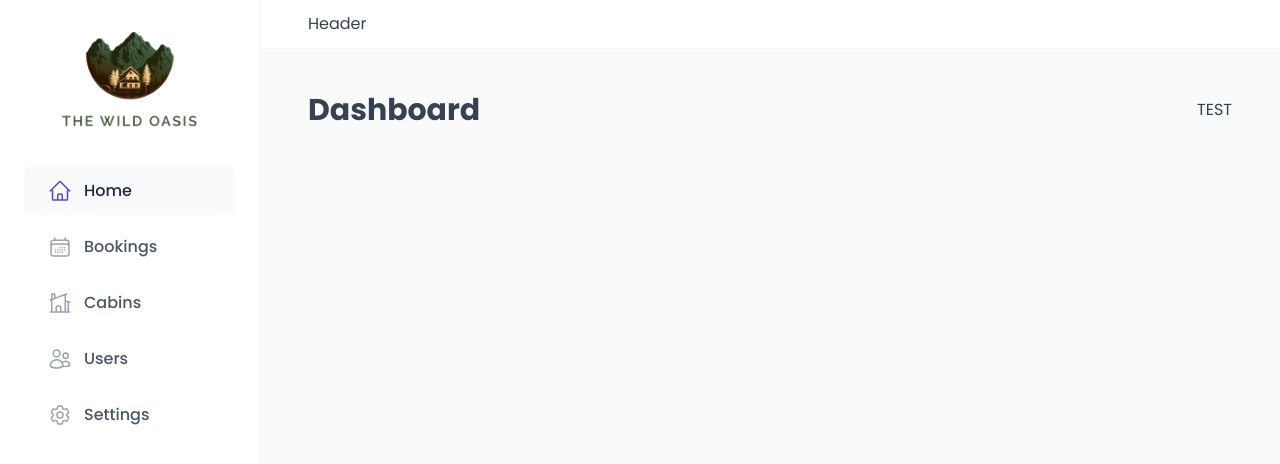
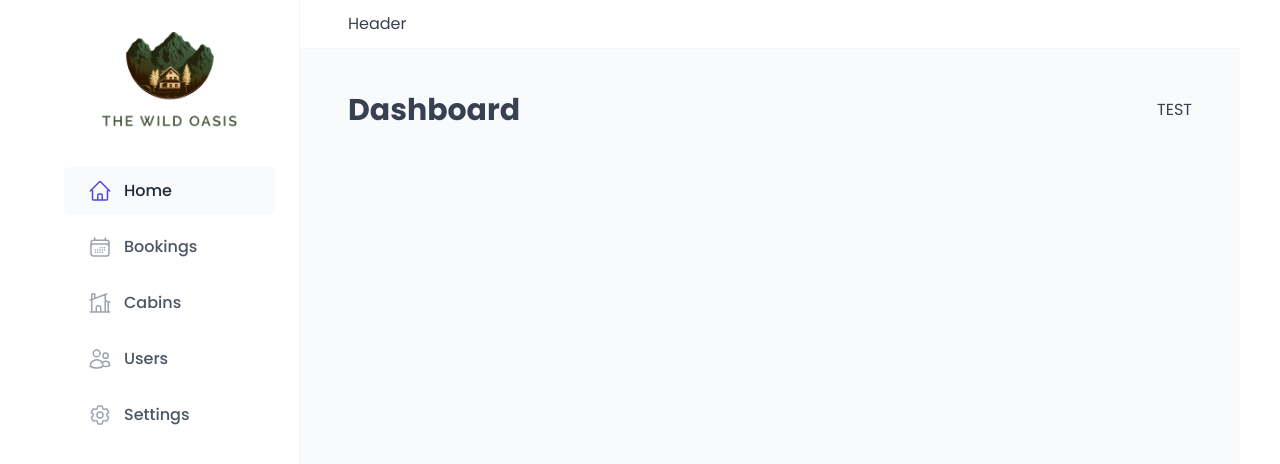
Before and after one commit to NaveedMaq/the-wild-oasis, a React (Vite) app: page /dashboard in a window 1280 px wide. Shown: the top 464 px of the page. Built offline with nearby package versions, Linux system fonts and the light colour scheme; a web font is replaced by a local one.

Commit message:
add cabin page

```diff
--- a/package.json
+++ b/package.json
@@ -13,8 +13,10 @@
     "@supabase/supabase-js": "^2.33.2",
     "@tanstack/react-query": "^4.35.3",
     "@tanstack/react-query-devtools": "^4.35.3",
+    "date-fns": "^2.30.0",
     "react": "^18.2.0",
     "react-dom": "^18.2.0",
+    "react-hot-toast": "^2.4.1",
     "react-icons": "^4.11.0",
     "react-router-dom": "^6.16.0",
     "styled-components": "^6.0.8"
--- a/src/features/cabins/CabinRow.jsx
+++ b/src/features/cabins/CabinRow.jsx
@@ -1,4 +1,8 @@
-import styled from "styled-components";
+import styled from 'styled-components';
+import { formatCurrency } from '../../utils/helpers';
+import { useMutation, useQueryClient } from '@tanstack/react-query';
+import { deleteCabin } from '../../services/apiCabins';
+import toast from 'react-hot-toast';
 
 const TableRow = styled.div`
   display: grid;
@@ -25,16 +29,56 @@ const Cabin = styled.div`
   font-size: 1.6rem;
   font-weight: 600;
   color: var(--color-grey-600);
-  font-family: "Sono";
+  font-family: 'Sono';
 `;
 
 const Price = styled.div`
-  font-family: "Sono";
+  font-family: 'Sono';
   font-weight: 600;
 `;
 
 const Discount = styled.div`
-  font-family: "Sono";
+  font-family: 'Sono';
   font-weight: 500;
   color: var(--color-green-700);
 `;
+
+function CabinRow({ cabin }) {
+  const {
+    id: cabinId,
+    name,
+    maxCapacity,
+    regularPrice,
+    discount,
+    image,
+  } = cabin;
+
+  const queryClient = useQueryClient();
+
+  const { isLoading: isDeleting, mutate } = useMutation({
+    mutationFn: deleteCabin,
+    onSuccess: () => {
+      toast.success('Cabin successfully deleted');
+      queryClient.invalidateQueries({
+        queryKey: ['cabins'],
+      });
+    },
+
+    onError: (err) => toast.error(err.message),
+  });
+
+  return (
+    <TableRow>
+      <Img src={image} />
+      <Cabin>{name}</Cabin>
+      <div>Fits up to {maxCapacity} guests</div>
+      <Price>{formatCurrency(regularPrice)}</Price>
+      <Discount>{formatCurrency(discount)}</Discount>
+      <button onClick={() => mutate(cabinId)} disabled={isDeleting}>
+        Delete
+      </button>
+    </TableRow>
+  );
+}
+
+export default CabinRow;
--- a/src/features/cabins/CabinTable.jsx
+++ b/src/features/cabins/CabinTable.jsx
@@ -1,4 +1,8 @@
-import styled from "styled-components";
+import { useQuery } from '@tanstack/react-query';
+import styled from 'styled-components';
+import { getCabins } from '../../services/apiCabins';
+import Spinner from '../../ui/Spinner';
+import CabinRow from './CabinRow';
 
 const Table = styled.div`
   border: 1px solid var(--color-grey-200);
@@ -23,3 +27,35 @@ const TableHeader = styled.header`
   color: var(--color-grey-600);
   padding: 1.6rem 2.4rem;
 `;
+
+function CabinTable() {
+  const {
+    isLoading,
+    data: cabins,
+    error,
+  } = useQuery({
+    queryKey: ['cabins'],
+    queryFn: getCabins,
+  });
+
+  if (isLoading) return <Spinner />;
+
+  return (
+    <Table role='table'>
+      <TableHeader role='row'>
+        <div></div>
+        <div>Cabin</div>
+        <div>Capacity</div>
+        <div>Price</div>
+        <div>Discount</div>
+        <div></div>
+      </TableHeader>
+
+      {cabins.map((cabin) => (
+        <CabinRow cabin={cabin} key={cabin.id} />
+      ))}
+    </Table>
+  );
+}
+
+export default CabinTable;
--- a/src/main.jsx
+++ b/src/main.jsx
@@ -4,11 +4,12 @@ import App from './App.jsx';
 import { QueryClient, QueryClientProvider } from '@tanstack/react-query';
 import GlobalStyles from './styles/GlobalStyles.js';
 import { ReactQueryDevtools } from '@tanstack/react-query-devtools';
+import { Toaster } from 'react-hot-toast';
 
 const queryClient = new QueryClient({
   defaultOptions: {
     queries: {
-      staleTime: 60 * 1000,
+      staleTime: 0,
     },
   },
 });
@@ -17,6 +18,26 @@ ReactDOM.createRoot(document.getElementById('root')).render(
   <React.StrictMode>
     <QueryClientProvider client={queryClient}>
       <ReactQueryDevtools initialIsOpen={false} />
+      <Toaster
+        position='top-center'
+        gutter={12}
+        containerStyle={{ margin: '8px' }}
+        toastOptions={{
+          success: {
+            duration: 3000,
+          },
+          error: {
+            duration: 5000,
+          },
+          style: {
+            fontSize: '16px',
+            maxWidth: '500px',
+            padding: '16px 24px',
+            backgroundColor: 'var(--color-grey-0)',
+            color: 'var(--color-grey-700)',
+          },
+        }}
+      />
       <GlobalStyles />
       <App />
     </QueryClientProvider>
--- a/src/pages/Cabins.jsx
+++ b/src/pages/Cabins.jsx
@@ -1,22 +1,19 @@
-import { useEffect } from 'react';
+import CabinTable from '../features/cabins/CabinTable';
 import Heading from '../ui/Heading';
 import Row from '../ui/Row';
-import { getCabins } from '../services/apiCabins';
 
 function Cabins() {
-  useEffect(() => {
-    getCabins().then((data) => console.log(data));
-  }, []);
   return (
-    <Row type='horizontal'>
-      <Heading as='h1'>All cabins</Heading>
-      <p>TEST</p>
+    <>
+      <Row type='horizontal'>
+        <Heading as='h1'>All cabins</Heading>
+        <p>Filter / Sort</p>
+      </Row>
 
-      <img
-        src='https://rqmsppjapobwbiulflww.supabase.co/storage/v1/object/public/cabin-images/cabin-001.jpg'
-        alt=''
-      />
-    </Row>
+      <Row>
+        <CabinTable></CabinTable>
+      </Row>
+    </>
   );
 }
 
--- a/src/services/apiCabins.js
+++ b/src/services/apiCabins.js
@@ -10,3 +10,13 @@ export async function getCabins() {
 
   return data;
 }
+export async function deleteCabin(id) {
+  const { data, error } = await supabase.from('cabins').delete().eq('id', id);
+
+  if (error) {
+    console.error(error);
+    throw new Error('Cabin could not be deleted');
+  }
+
+  return data;
+}
--- a/src/ui/AppLayout.jsx
+++ b/src/ui/AppLayout.jsx
@@ -14,8 +14,17 @@ const StyledAppLayout = styled.div`
   grid-template-rows: auto 1fr;
   height: 100vh;
 `;
+
+const Container = styled.div`
+  max-width: 120rem;
+  margin: 0 auto;
+  display: flex;
+  flex-direction: column;
+  gap: 3.2rem;
+`;
 function AppLayout() {
   return (
+    <Container>
       <StyledAppLayout>
         <Header />
         <Sidebar />
@@ -23,6 +32,7 @@ function AppLayout() {
           <Outlet />
         </Main>
       </StyledAppLayout>
+    </Container>
   );
 }
 
```
Also changed, not shown: src/features/cabins/CreateCabinForm.jsx (+19 -19 lines), .eslintrc.cjs, 1 other file (tests, documents, lock files or other folders). Lines whose indentation alone changed are shown as unchanged.
